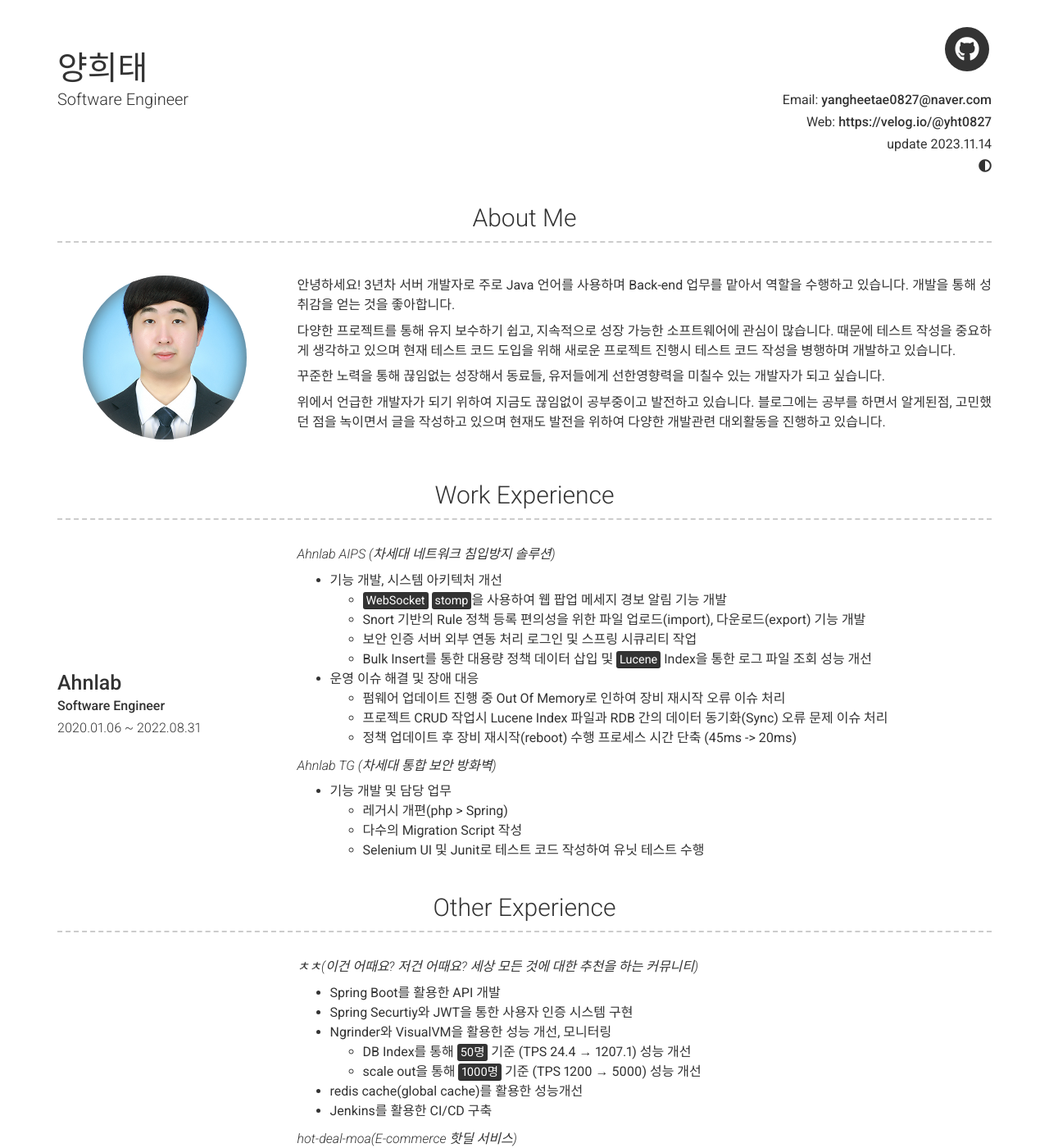
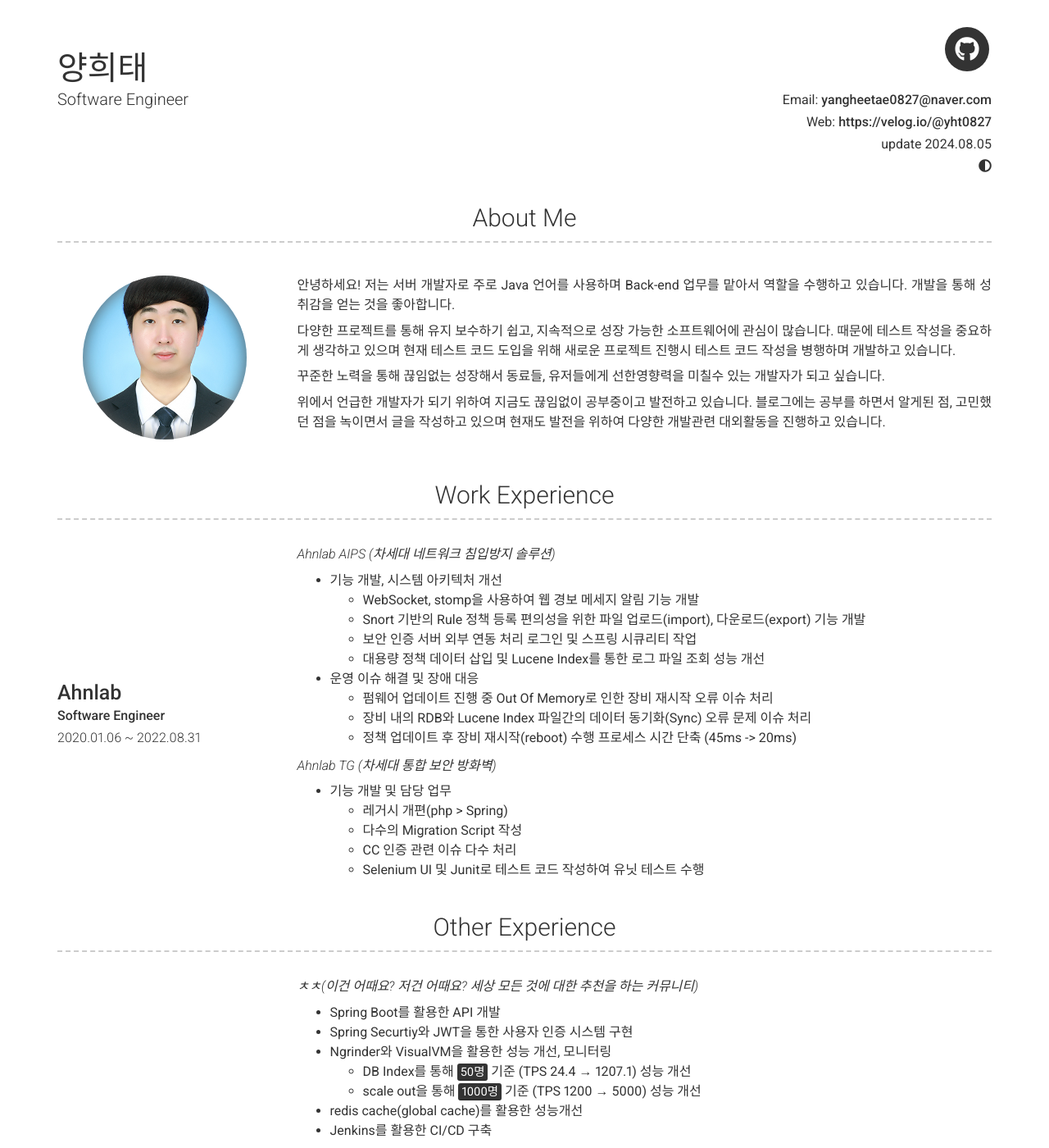
Before and after one commit to yht0827/resume, a Jekyll site: the page built from index.md, in a window 1280 px wide and 1400 px high. Shown: the whole window at 82% size. Built offline with Jekyll 4.4.1, drawn with Linux system fonts in a browser that asks for light colours; nearby versions of some CDN libraries; some of the changed text lies outside the part shown.

Commit message:
-- 이력서 내용 수정

```diff
--- a/_config.yml
+++ b/_config.yml
@@ -4,7 +4,7 @@ repository: yht0827/resume-theme
 
 # Content configuration version
 version: 2
-update_date: 2023.11.14
+update_date: 2024.08.05
 
 # Personal info
 name: 양희태
@@ -34,13 +34,13 @@ github_username: yht0827
 # about_title: About Me (Use this to override about section title)
 about_profile_image: images/profile.jpg
 about_content: | # this will include new lines to allow paragraphs
-  안녕하세요! 3년차 서버 개발자로 주로 Java 언어를 사용하며 Back-end 업무를 맡아서 역할을 수행하고 있습니다. 개발을 통해 성취감을 얻는 것을 좋아합니다.
+  안녕하세요! 저는 서버 개발자로 주로 Java 언어를 사용하며 Back-end 업무를 맡아서 역할을 수행하고 있습니다. 개발을 통해 성취감을 얻는 것을 좋아합니다.
 
   다양한 프로젝트를 통해 유지 보수하기 쉽고, 지속적으로 성장 가능한 소프트웨어에 관심이 많습니다. 때문에 테스트 작성을 중요하게 생각하고 있으며 현재 테스트 코드 도입을 위해 새로운 프로젝트 진행시 테스트 코드 작성을 병행하며 개발하고 있습니다.
 
   꾸준한 노력을 통해 끊임없는 성장해서 동료들, 유저들에게 선한영향력을 미칠수 있는 개발자가 되고 싶습니다.
 
-  위에서 언급한 개발자가 되기 위하여 지금도 끊임없이 공부중이고 발전하고 있습니다. 블로그에는 공부를 하면서 알게된점, 고민했던 점을 녹이면서 글을 작성하고 있으며 현재도 발전을 위하여 다양한 개발관련 대외활동을 진행하고 있습니다.
+  위에서 언급한 개발자가 되기 위하여 지금도 끊임없이 공부중이고 발전하고 있습니다. 블로그에는 공부를 하면서 알게된 점, 고민했던 점을 녹이면서 글을 작성하고 있으며 현재도 발전을 위하여 다양한 개발관련 대외활동을 진행하고 있습니다.
 
 content:
   - title: Work Experience
@@ -51,21 +51,22 @@ content:
         sub_title: Software Engineer
         caption: 2020.01.06 ~ 2022.08.31
         description: | # this will include new lines to allow paragraphs
-          **<a href="https://www.ahnlab.com/kr/site/product/productView.do?prodSeq=131" target="_blank" style="color: inherit;font-style: italic;font-weight: 300;">Ahnlab AIPS (차세대 네트워크 침입방지 솔루션)</a>**
+          **<a href="https://www.ahnlab.com/ko/product/intrusion-prevention-system" target="_blank" style="color: inherit;font-style: italic;font-weight: 300;">Ahnlab AIPS (차세대 네트워크 침입방지 솔루션)</a>**
           - 기능 개발, 시스템 아키텍처 개선
-            - <mark>WebSocket</mark> <mark>stomp</mark>을 사용하여 웹 팝업 메세지 경보 알림 기능 개발
+            - WebSocket, stomp을 사용하여 웹 경보 메세지 알림 기능 개발
             - Snort 기반의 Rule 정책 등록 편의성을 위한 파일 업로드(import), 다운로드(export) 기능 개발
             - 보안 인증 서버 외부 연동 처리 로그인 및 스프링 시큐리티 작업
-            - Bulk Insert를 통한 대용량 정책 데이터 삽입 및 <mark>Lucene</mark> Index을 통한 로그 파일 조회 성능 개선
+            - 대용량 정책 데이터 삽입 및 Lucene Index를 통한 로그 파일 조회 성능 개선
           - 운영 이슈 해결 및 장애 대응
-            - 펌웨어 업데이트 진행 중 Out Of Memory로 인하여 장비 재시작 오류 이슈 처리
-            - 프로젝트 CRUD 작업시 Lucene Index 파일과 RDB 간의 데이터 동기화(Sync) 오류 문제 이슈 처리
+            - 펌웨어 업데이트 진행 중 Out Of Memory로 인한 장비 재시작 오류 이슈 처리
+            - 장비 내의 RDB와 Lucene Index 파일간의 데이터 동기화(Sync) 오류 문제 이슈 처리
             - 정책 업데이트 후 장비 재시작(reboot) 수행 프로세스 시간 단축 (45ms -> 20ms)
 
-          **<a href="https://www.ahnlab.com/kr/site/product/productView.do?prodSeq=10" target="_blank" style="color: inherit;font-style: italic;font-weight: 300;">Ahnlab TG (차세대 통합 보안 방화벽)</a>**
+          **<a href="https://www.ahnlab.com/ko/product/next-generation-firewall" target="_blank" style="color: inherit;font-style: italic;font-weight: 300;">Ahnlab TG (차세대 통합 보안 방화벽)</a>**
           - 기능 개발 및 담당 업무
             -  레거시 개편(php > Spring)
             -  다수의 Migration Script 작성
+            -  CC 인증 관련 이슈 다수 처리
             -  Selenium UI 및 Junit로 테스트 코드 작성하여 유닛 테스트 수행
   - title: Other Experience
     layout: list
@@ -129,19 +130,22 @@ content:
           - CSTS(2017. 11. 24)
 
           **개발 활동**
-          - F-lab 멘티(2022. 08 ~ 2023. 01)
-          - 비사이드 9기 활동(2022. 02 ~ 2022. 06)
+          - F-lab 멘티
+          - 비사이드 9기 활동
+          -
 
   - title: Education
     layout: list
     content:
       - layout: top-left
         title: 서강대학교정보통신대학원
-        sub_title: 데이터 사이언스 과정(재학)
-        caption: 2021.03 ~
+        sub_title: 데이터 사이언스 과정
+        caption: 2021.03 ~ 2024.08
         quote: >
           서울 소재 대학원
-        description: | # this will include new lines to allow paragraphs
+        description: |
+          - 빅데이터 프로젝트 수행
+          -
       - layout: top-left
         title: 가톨릭대학교
         sub_title: 정보통신전자공학, 컴퓨터공학(복수전공)
```
